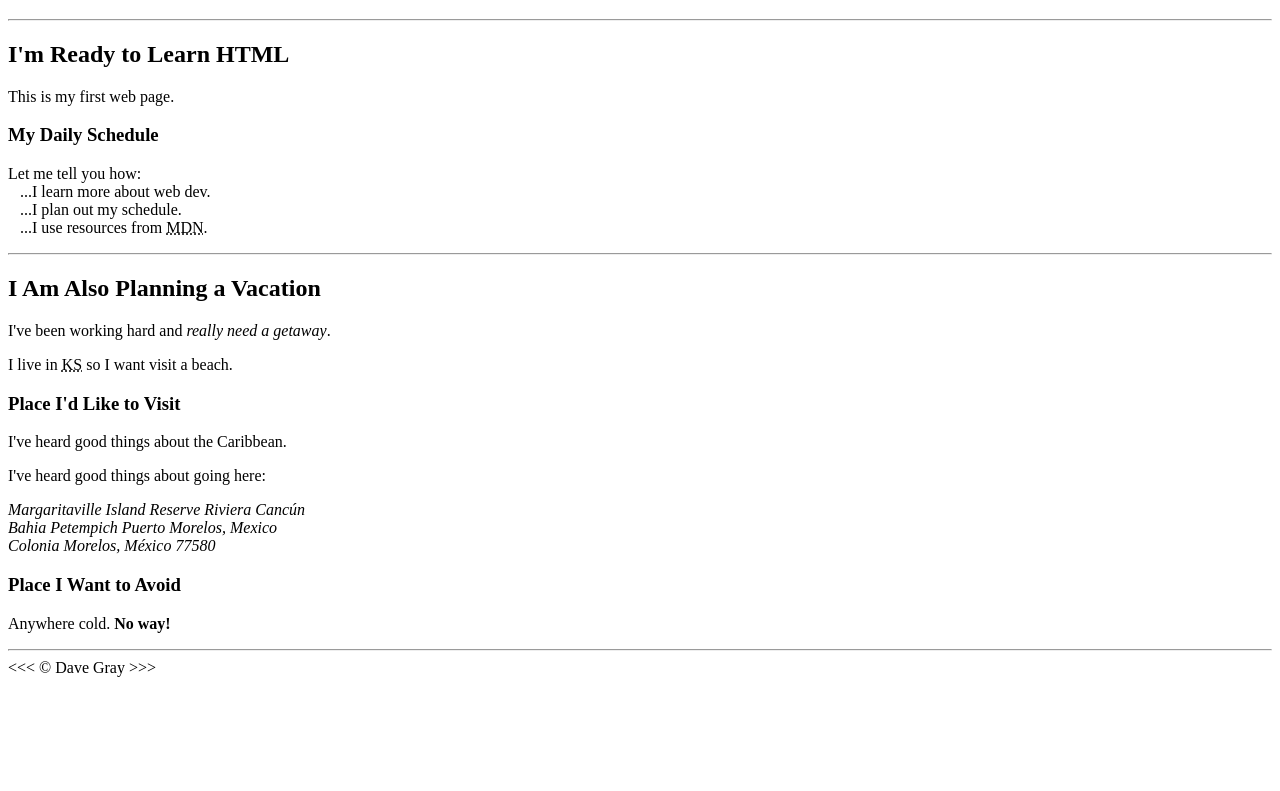
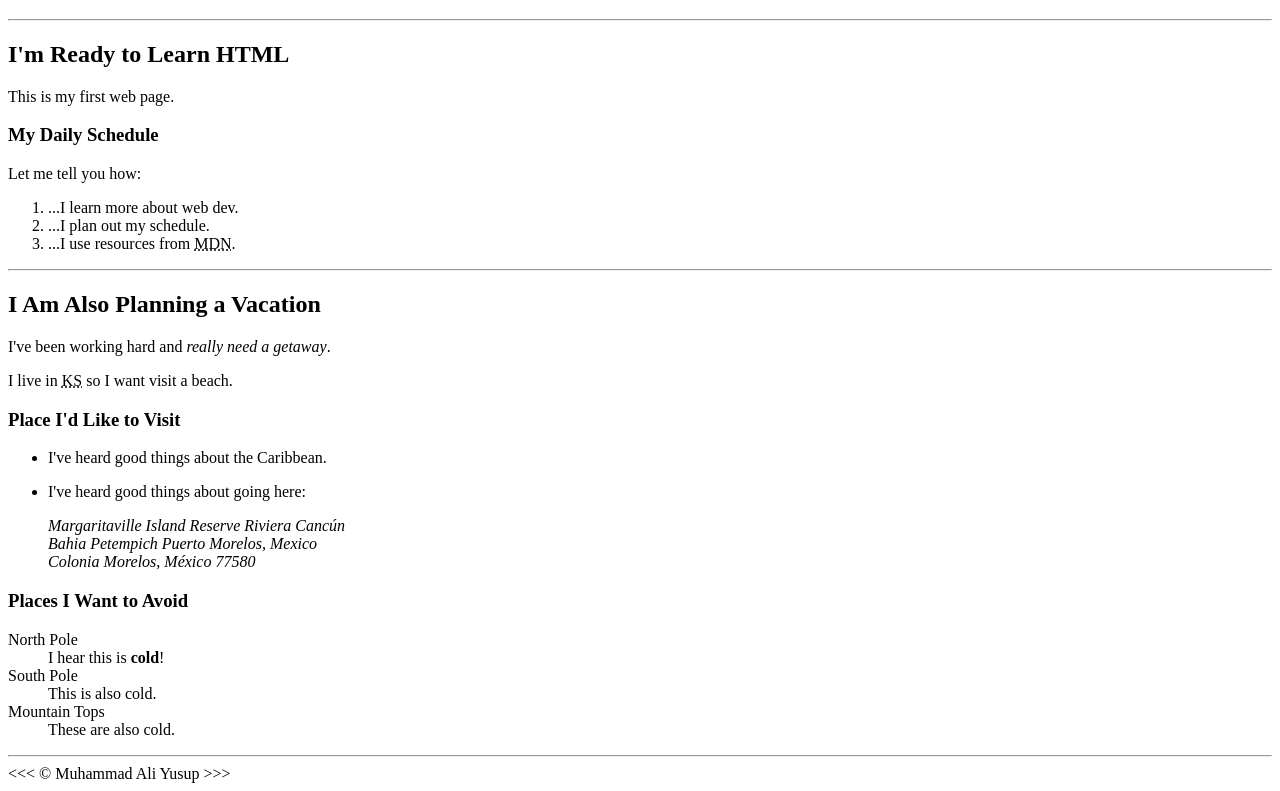
Before and after one commit to aliyusup2981/FullStackDev, a plain HTML site: page HTML/HTML-Lessons.html in a window 1280 px wide. Shown: the part 61-852 px from the top of the page. Before the commit the page ends 800 px from the top, so only its background shows below. Drawn offline with Linux system fonts and the light colour scheme.

Commit message:
Learn how to use the Tag Elements [<ul> unordered list -<ol> ordered list with <li> list content] to create lists, and [<dl> with <dt> and <dd>] to create descriptions.

```diff
--- a/HTML/HTML-Lessons.html
+++ b/HTML/HTML-Lessons.html
@@ -17,11 +17,12 @@
   <p>This is my first web page.</p>
 
   <h3>My Daily Schedule</h3>
-  <p>Let me tell you how:
-      <br>&nbsp;&nbsp;&nbsp;...I learn more about web dev.
-      <br>&nbsp;&nbsp;&nbsp;...I plan out my schedule.
-      <br>&nbsp;&nbsp;&nbsp;...I use resources from <abbr title="Mozilla Developer Network">MDN</abbr>.
-  </p>
+  <p>Let me tell you how:</p>
+  <ol>
+      <li>...I learn more about web dev.</li>
+      <li>...I plan out my schedule.</li>
+      <li>...I use resources from <abbr title="Mozilla Developer Network">MDN</abbr>.</li>
+  </ol>
 
   <hr>
 
@@ -30,19 +31,33 @@
   <p>I live in <abbr title="Kansas">KS</abbr> so I want visit a beach.</p>
 
   <h3>Place I'd Like to Visit</h3>
+  <ul>
+      <li>
           <p>I've heard good things about the Caribbean.</p>
+      </li>
+      <li>
           <p>I've heard good things about going here:</p>
           <address>
               Margaritaville Island Reserve Riviera Cancún<br>
               Bahia Petempich Puerto Morelos, Mexico<br>
               Colonia Morelos, México 77580
           </address>
+      </li>
+  </ul>
+  <!-- TODO: Add more places -->
+  <h3>Places I Want to Avoid</h3>
+  <dl>
+      <dt>North Pole</dt>
+      <dd>I hear this is <strong>cold</strong>!</dd>
 
-  <!-- TODO: Add more places -->
-  <h3>Place I Want to Avoid</h3>
-  <p>Anywhere cold. <strong>No way!</strong></p>
+      <dt>South Pole</dt>
+      <dd>This is also cold.</dd>
+
+      <dt>Mountain Tops</dt>
+      <dd>These are also cold.</dd>
+  </dl>
 
   <hr>
-  &lt;&lt;&lt; &copy; Dave Gray &gt;&gt;&gt;
+  &lt;&lt;&lt; &copy; Muhammad Ali Yusup &gt;&gt;&gt;
 </body>
 </html>
```
Lines whose indentation alone changed are shown as unchanged.
